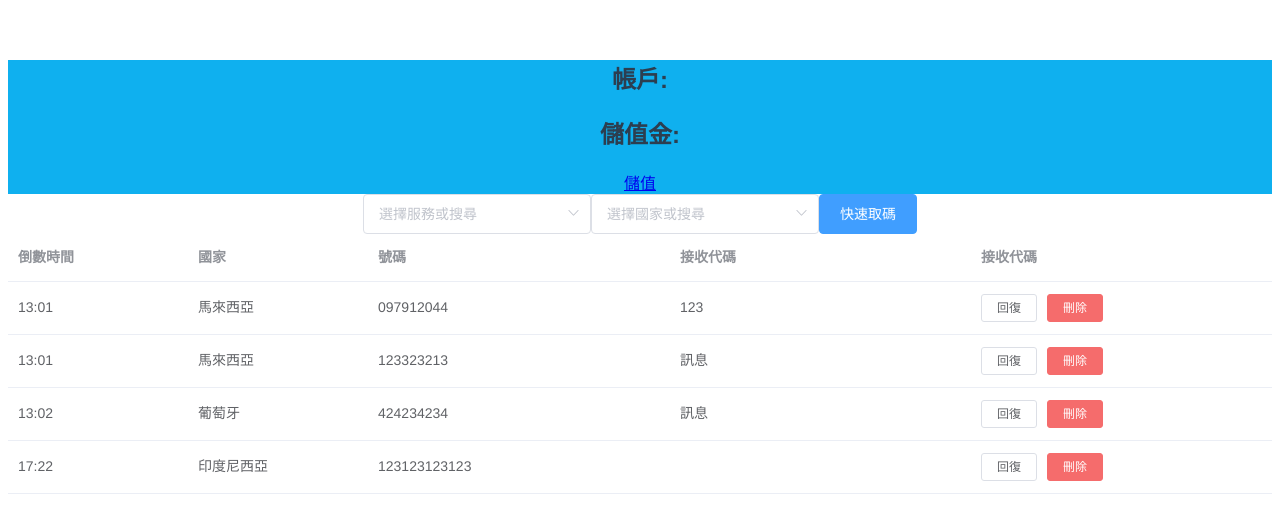
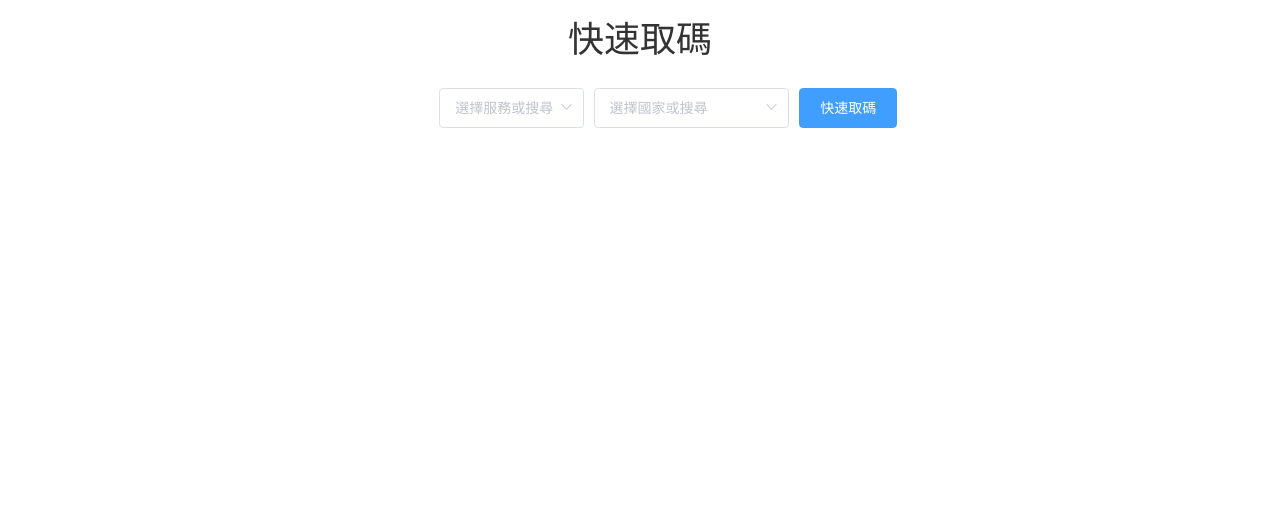
Before and after one commit to YoLo9803/sms_provider, a Vue app: page /#/smspva in a window 1280 px wide. Shown: the top 520 px of the page. Built offline with nearby package versions, Linux system fonts and the light colour scheme.

Commit message:
取消SMSApi StubData  更改element UI 語系  初步修正header

```diff
--- a/src/App.vue
+++ b/src/App.vue
@@ -1,5 +1,5 @@
 <template>
-  <div id="app">
+  <div>
     <router-view/>
   </div>
 </template>
--- a/src/main.js
+++ b/src/main.js
@@ -5,6 +5,7 @@ import axios from 'axios'
 import VueAxios from 'vue-axios'
 import ElementUI from 'element-ui'
 import 'element-ui/lib/theme-chalk/index.css';
+import locale from 'element-ui/lib/locale/lang/zh-TW'
 axios.defaults.baseURL = '/api/'
 axios.defaults.headers.post['Content-Type'] = 'application/x-www-form-urlencoded;charset=UTF-8'
 axios.defaults.withCredentials = true
@@ -24,7 +25,7 @@ router.beforeEach((to, from, next) => {
 
 // Vue.config.productionTip = false
 Vue.use(VueAxios, axios)
-Vue.use(ElementUI)
+Vue.use(ElementUI, {locale})
 
 new Vue({
   router,
--- a/src/pages/common/header.vue
+++ b/src/pages/common/header.vue
@@ -1,11 +1,23 @@
 <template>
     <div>
-        <div class="header">
+        <el-container>
+        <el-header style="font-size:36px">快速取碼
+            <div class="right">
+                <i v-if="this.isLogin" class="el-icon-user" style="padding:10px"></i>
+                <span v-if="this.isLogin">{{account}}</span>
+                <i v-if="this.isLogin" class="el-icon-wallet" style="padding:10px"></i>
+                <span v-if="this.isLogin">${{fund}}</span>
+            </div>
+        </el-header>
+        <el-main>
+            <router-view v-on:updateHeader="updateUserInfo"></router-view>
+        </el-main>
+        </el-container>
+        <!-- <div class="header">
             <h2>{{account}}</h2>
             <h2>{{fund}}</h2>
             <router-link class='register-router-link' to='deposit'>儲值</router-link>
-        </div>
-        <router-view v-on:updateHeader="updateUserInfo"></router-view>
+        </div> -->
     </div>
 </template>
 
@@ -13,29 +25,40 @@
 export default {
     created(){
         this.accountId = -1,
-        this.account = '帳戶: ',
-        this.fund = '儲值金: '
+        this.account = '',
+        this.fund = '',
+        this.isLogin = false
     },
     data(){
         return {
             accountId : this.accountId,
             fund : this.fund,
-            account : this.account
+            account : this.account,
+            isLogin : false
         };
     },
     methods:{
         updateUserInfo(value){
-            console.log('event trigger');
             this.accountId = value.id == undefined ? this.accountId : value.id;
             this.account = value.account == undefined ? this.account : value.account;
             this.fund = value.fund == undefined ? this.fund : value.fund;
+            this.isLogin = true;
         }
     }
 }
 </script>
 
 <style scoped lang='scss'>
-    .header {
-        background-color: #0fb0ef;
+    .el-header, .el-footer {
+    // background-color: #c1dafb;
+    color: #333;
+    line-height: 65px;
+    text-align: center;
+    }
+    .right{
+        // background-color: #c1dafb;
+        text-align: right;
+        font-size: 20px;
+
     }
 </style>
--- a/src/pages/smspva.vue
+++ b/src/pages/smspva.vue
@@ -1,4 +1,7 @@
 <template>
+    <div>
+            <el-row :gutter="10" type="flex" justify="center">
+                <el-col :span="3">
                     <div>
                         <el-select value-key="value" v-model="service" clearable filterable placeholder="選擇服務或搜尋">
                         <el-option
@@ -8,6 +11,10 @@
                         :value="service">
                         </el-option>
                     </el-select>
+                    </div>
+                </el-col>
+                <el-col :span="4">
+                    <div>
                         <el-select value-key="value" v-model="country" clearable filterable placeholder="選擇國家或搜尋">
                             <el-option
                             v-for="country in countrys"
@@ -20,23 +27,40 @@
                             <span style="float: right; color: #8492a6; font-size: 13px">{{ "$" + country.price }}</span>
                             </el-option>
                         </el-select>
+                    </div>
+                </el-col>
+                <el-col :span="1">
+                    <div>
+                        <el-popconfirm
+                            title="確定取碼嗎?" @onConfirm="getNumber">
+                        <el-button type="primary" slot="reference">快速取碼</el-button>
+                        </el-popconfirm>
+                    </div>
+                </el-col>
+            </el-row>
             <div v-if="errorInfo">
                     <span style="color: red">{{errInfo}}</span>
             </div>
-        <el-button type="primary" @click.prevent="getNumber">快速取碼</el-button>
+        <el-row type="flex" justify="center">
+            <el-col :span="14">
             <div>
                 <el-table
                 :data="numberData"
+                :row-class-name="tableRowClassName"
+                v-if="this.numberData.length>0"
                 style="width: 100%">
                 <el-table-column
                     prop="time"
-                label="倒數時間"
-                width="180">
+                    label="倒數時間">
                 </el-table-column>
                 <el-table-column
                     prop="country"
-                label="國家"
-                width="180">
+                    label="國家">
+                </el-table-column>
+                <el-table-column
+                    prop="service"
+                    label="服務"
+                    width="90">
                 </el-table-column>
                 <el-table-column
                     prop="number"
@@ -44,32 +68,32 @@
                 </el-table-column>
                 <el-table-column
                     prop="sms"
-                label="接收代碼">
-                <!-- <template slot-scope="scope">
+                    label="接收代碼"
+                    width="300">
+                    <template slot-scope="scope">
+                        <el-button
+                        size="mini" v-if="scope.row.isGetMessageButtonVisible"
+                        type="primary"
+                        @click.prevent="handleGetMessage(scope.$index, scope.row)">接收訊息</el-button>
+                        <el-input size="mini" style="width: 150px" v-if="!scope.row.sms == ''" v-model="scope.row.sms"></el-input>
+                    </template>
+                </el-table-column>
+                <el-table-column
+                    label="操作">
+                    <template slot-scope="scope">
+                        <el-button
+                        size="mini" v-if="scope.row.isRestoreButtonEnabled"
+                        @click.prevent="handleRestore(scope.$index, scope.row)">回復</el-button>
                         <el-button
                         size="mini"
-                    @click="handleEdit(scope.$index, scope.row)">回復</el-button>
-                    <el-button
-                    size="mini"
-                    type="danger"
-                    @click="handleDelete(scope.$index, scope.row)">刪除</el-button>
-                </template> -->
-            </el-table-column>
-            <el-table-column
-                prop="sms"
-                label="接收代碼">
-                <template slot-scope="scope">
-                    <el-button
-                    size="mini"
-                    @click="handleEdit(scope.$index, scope.row)">回復</el-button>
-                    <el-button
-                    size="mini"
-                    type="danger"
-                    @click="handleDelete(scope.$index, scope.row)">刪除</el-button>
+                        type="danger" v-if="scope.row.isDeleteButtonEnabled"
+                        @click.prevent="handleDelete(scope.$index, scope.row)">刪除</el-button>
                     </template>
                 </el-table-column>
                 </el-table>
             </div>
+            </el-col>
+        </el-row>
     </div>
 </template>
 
@@ -109,29 +133,23 @@ export default {
             }],
             country: '',
 
-            numberData: [{
-                time: '13:01',
-                country: '馬來西亞',
-                number: '097912044',
-                sms : '123'
-                }, {
-                time: '13:01',
-                country: '馬來西亞',
-                number: '123323213',
-                sms : '訊息'
-                }, {
-                time: '13:02',
-                country: '葡萄牙',
-                number: '424234234',
-                sms : '訊息'
-                }, {
-                time: '17:22',
-                country: '印度尼西亞',
-                number: '123123123123',
-                sms : ''
-                }],
-                search: ''
-
+            numberData: [
+                // {
+                //     id: 123,
+                //     time: '10:00',
+                //     timer: 600000,//十分鐘的總秒數
+                //     country: '+62indonesia印度尼西亞',
+                //     number: 123,
+                //     countryAPICode : 123,
+                //     service: 'Line33333',
+                //     serviceAPICode: 123,
+                //     sms: '',
+                //     isEnabled: true,
+                //     isRestoreButtonEnabled: false,
+                //     isDeleteButtonEnabled: true,
+                //     isGetMessageButtonVisible: true
+                // }
+            ]
             };
     },
     methods:{
@@ -143,7 +161,6 @@ export default {
             else{
                 this.errorInfo = false;
                 this.errInfo = '';
-                // console.log(this.service.value + this.country.value + this.country.price);
                 this.$http.get('/api/user/' + this.userId + '/fund')
                     .then((res) => {
                         var fund = res.data.fund;
@@ -153,28 +170,37 @@ export default {
                                         country: this.country.value}
                                 })
                                 .then((response) => {
-                                    // console.log(response.data['number']);
                                     if(response.data['response'] == "1"){
                                         // TODO: 取碼table影響寫這
-                                        console.log('扣款');
                                         var amount  = fund -= this.country.price;
                                         this.$http.post('api/user/setAmountOfFund', {
                                             userId: this.userId,
                                             amount: amount
                                         }).
                                         then(() => {
-                                            console.log(amount);
                                             this.$emit('updateHeader', {
                                                 fund: amount
                                             });
-                                            console.log(response.data);
-                                            console.log('取碼成功');
-
+                                            var smsPvaData = {
+                                                country: this.country.Code + this.country.CName + this.country.EName,
+                                                service: this.service.name,
+                                                countryAPICode : this.country.value,
+                                                serviceAPICode: this.service.value,
+                                                number: response.data.number,
+                                                id: response.data.id,
+                                            }
+                                            this.appendTable(smsPvaData);
+                                            this.startCountDown(this.numberData[this.numberData.length - 1]);
+                                            this.$message({
+                                                message: '取碼成功, 從帳戶扣除' + this.country.price + '元',
+                                                type: 'success'
+                                            });
                                         });
                                     }
                                     else{
                                         this.errorInfo = true;
                                         this.errInfo = '取碼失敗, 取消扣款, 請再試一次';
+                                        console.error(response.data);
                                     }
                                 }).catch((err) => {
                                     console.error(err);
@@ -190,17 +216,139 @@ export default {
                         console.error(err);
                         return;
                     });
+            }
+        },
 
-                // this.$http.get('/api/smspva/getnumber', {
-                //         params: {service: this.service.value,
-                //                 country: this.country.value}
-                //         })
-                //     .then((response) => {
-                //         console.log(response.data);
-                //     })
-                // console.log(accountId);
+        handleRestore(index, row){
+            row.isEnabled = true;
+            row.isDeleteButtonEnabled = true;
+            row.isRestoreButtonEnabled = false;
+            row.isGetMessageButtonVisible = true;
+            row.sms = '';
+        },
+
+        handleDelete(index, row){
+            row.isEnabled = false;
+            row.isRestoreButtonEnabled = true;
+            row.isDeleteButtonEnabled = false;
+            row.isGetMessageButtonVisible = false;
+            row.sms = '';
+        },
+
+        handleGetMessage(index, row){
+            this.$http.get('/api/smspva/getSms',
+                {
+                    params:{
+                        country: row.countryAPICode,
+                        service: row.serviceAPICode,
+                        id: row.id
+                    }
+                }
+            ).then((response) =>{
+                if(response.data.response == "1"){
+                    row.sms = response.data.sms;
+                    row.isGetMessageButtonVisible = false;
+                    row.isDeleteButtonEnabled = false;
+                    row.isRestoreButtonEnabled = false;
+                    row.isEnabled =false;
+                    this.$message({
+                        message: '成功取得訊息!',
+                        type: 'success'
+                    });
+                    this.$http.get('/api/smspva/ban', {
+                        params:{
+                            service: row.serviceAPICode,
+                            id: row.id
+                        }
+                    })
+                }
+                else if (response.data.response == "2"){
+                    this.$message('未接收到訊息, 請20秒後再試一次');
+                    var timer = 20000;
+                    row.isGetMessageButtonVisible = false;
+                    row.sms = '請20秒後再試一次';
+                    var clock = window.setInterval(() => {
+                        timer -= 1000;
+                        row.sms = '請' + (timer/1000) + '秒後再試一次';
+                        row.isGetMessageButtonVisible = false;
+                        if (timer == 0){
+                            row.isGetMessageButtonVisible = true;
+                            row.sms = '請再試一次';
+                            window.clearInterval(clock);
+                            return;
+                        }
+                    }, 1000);
+                }
+                else{
+                    this.$message({
+                        message: '此號碼已超過時限或是完成訊息接收',
+                        type: 'warning'
+                    });
+                    row.isGetMessageButtonVisible = false;
+                    row.isDeleteButtonEnabled = false;
+                    row.isRestoreButtonEnabled = false;
+                    row.isEnabled =false;
+                    row.sms == '';
+                }
+
+            }).catch((err) => {
+                console.error(err);
+            })
+        },
+
+        tableRowClassName({row}){
+            return row.isEnabled ?  '' :  'deleted-row';
+        },
+
+        startCountDown(item){
+            var clock = window.setInterval(() => {
+                item.timer -= 1000;
+                var minutes = Math.floor((item.timer/1000/60) % 60)
+                var seconds = Math.floor((item.timer/1000) % 60)
+                item.time = (minutes < 10 ? '0' + minutes : minutes) + ':' + (seconds < 10 ? '0' + seconds : seconds);
+                if (item.timer == 0){
+                    window.clearInterval(clock);
+                    item.isEnabled = item.isRestoreButtonEnabled = item.isDeleteButtonEnabled = item.isGetMessageButtonVisible = false;
+                    item.sms = '';
+                    return;
+                }
+            }, 1000);
+        },
+        appendTable(data){
+            this.numberData.push({
+                id: data.id,
+                time: '10:00',
+                timer: 600000,//十分鐘的總秒數
+                country: data.country,
+                number: data.number,
+                countryAPICode : data.countryAPICode,
+                service: data.service,
+                serviceAPICode: data.serviceAPICode,
+                sms: '',
+                isEnabled: true,
+                isRestoreButtonEnabled: false,
+                isDeleteButtonEnabled: true,
+                isGetMessageButtonVisible: true
+            })
         }
     }
 }
+// //擴充arrary.remove方法
+// Array.prototype.remove = function() {
+//     var what, a = arguments, L = a.length, ax;
+//     while (L && this.length) {
+//         what = a[--L];
+//         while ((ax = this.indexOf(what)) !== -1) {
+//             this.splice(ax, 1);
+//         }
+//     }
+//     return this;
+// };
+</script>
+
+<style>
+  .el-table .deleted-row {
+    /* background: lightcoral; */
+    opacity: 0.8;
   }
-</script>
+</style>
```
Also changed, not shown: 2 other files (tests, documents, lock files or other folders). Lines whose indentation alone changed are shown as unchanged.
